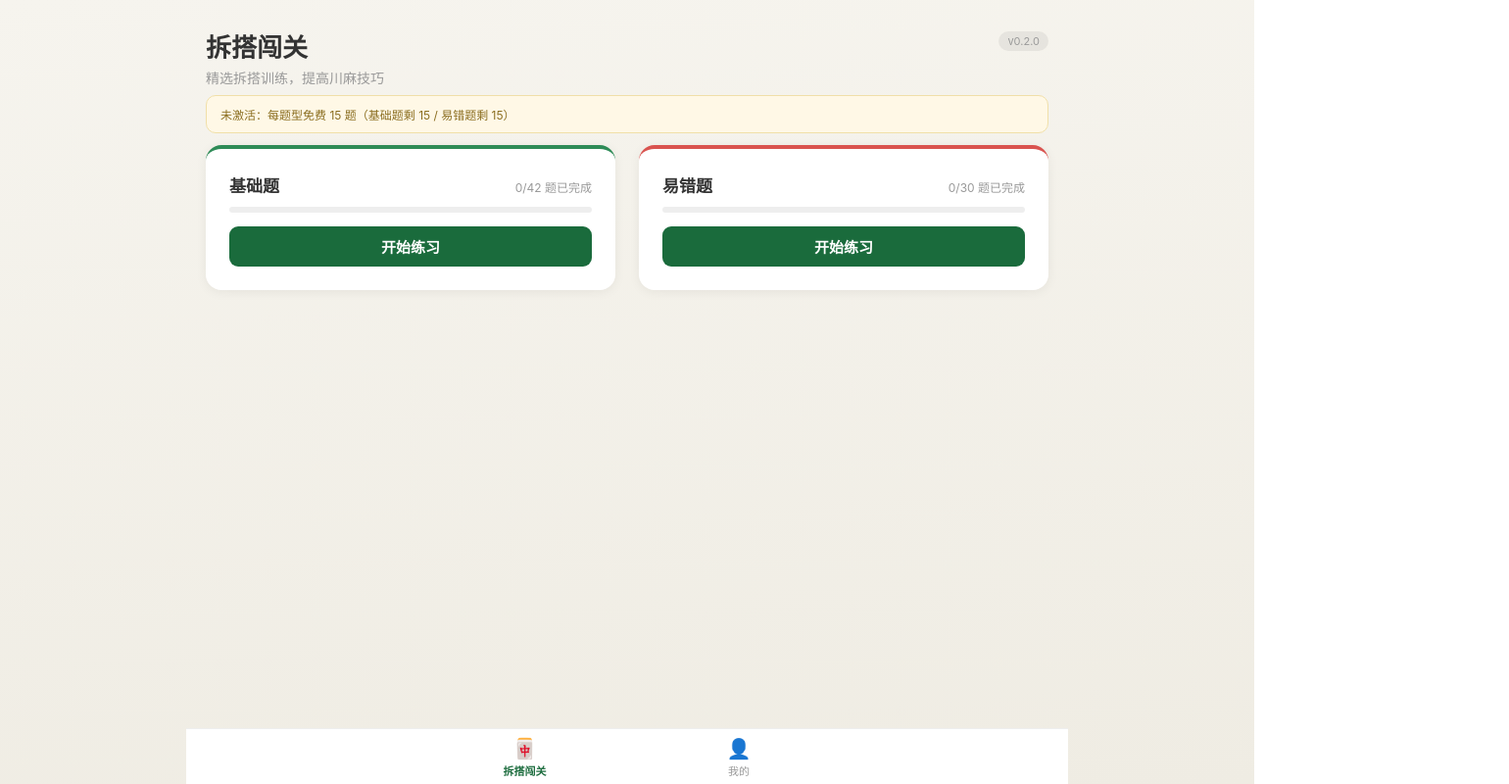
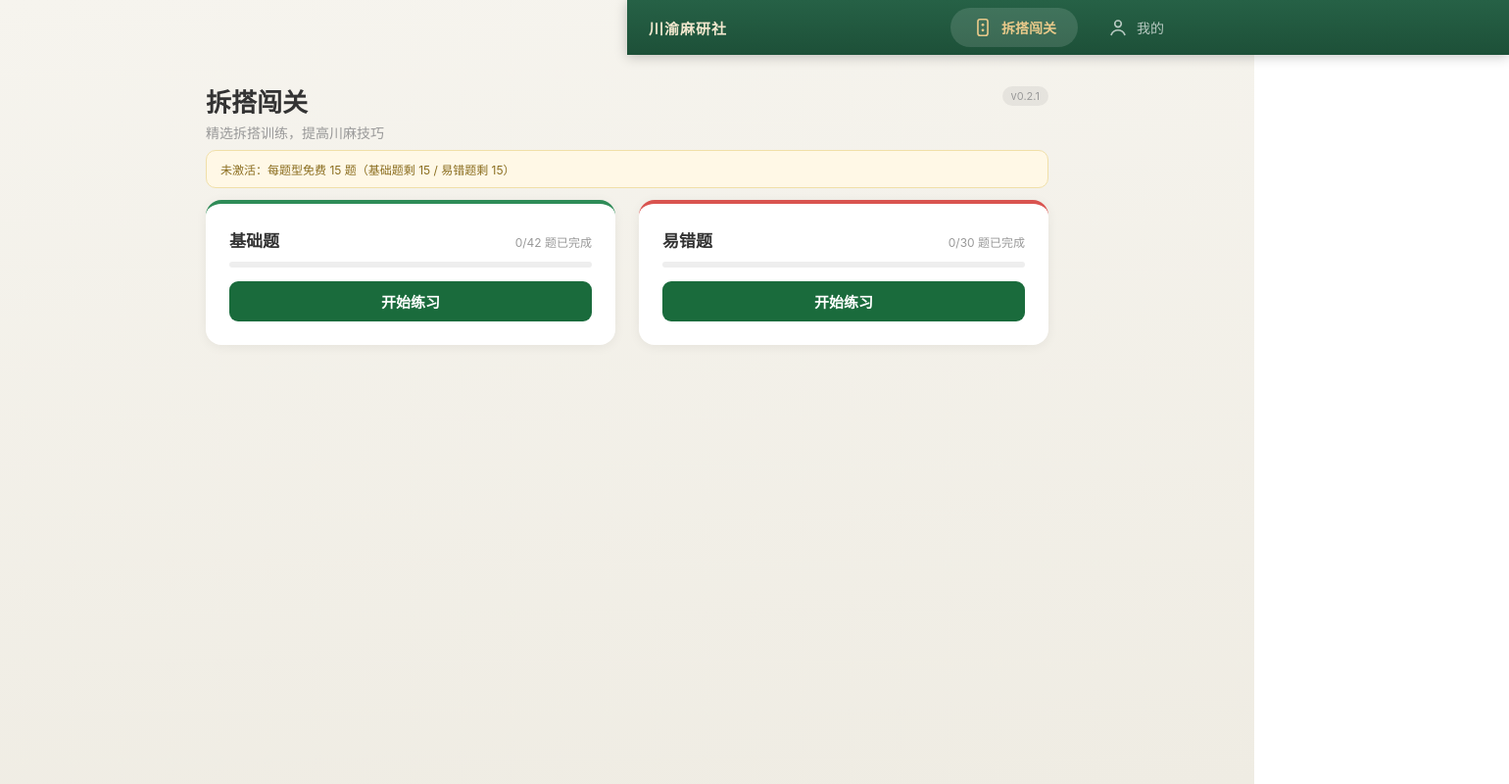
Before and after one commit to hinewly/cymys-pwa, a plain HTML site: page public/index.html in a window 1280 px wide. Shown: the whole page at 98% size, 1540 px wide, since content can reach past the window. Drawn offline with Linux system fonts and the light colour scheme.

Commit message:
style: 导航栏重做-iPad顶栏/SVG图标/墨绿配色 (v0.2.1)

```diff
--- a/public/index.html
+++ b/public/index.html
@@ -15,8 +15,22 @@
 <body>
   <main id="view"></main>
   <nav class="tabbar">
-    <div class="tab" data-to="#/home" data-action="nav"><span class="tab-icon">🀄</span><span>拆搭闯关</span></div>
-    <div class="tab" data-to="#/profile" data-action="nav"><span class="tab-icon">👤</span><span>我的</span></div>
+    <span class="brand">川渝麻研社</span>
+    <div class="tab" data-to="#/home" data-action="nav">
+      <svg viewBox="0 0 24 24" fill="none" stroke="currentColor" stroke-width="1.8" stroke-linecap="round" stroke-linejoin="round">
+        <rect x="6.5" y="3" width="11" height="18" rx="2.5"/>
+        <circle cx="12" cy="9" r="1.5" fill="currentColor" stroke="none"/>
+        <circle cx="12" cy="15" r="1.5" fill="currentColor" stroke="none"/>
+      </svg>
+      <span>拆搭闯关</span>
+    </div>
+    <div class="tab" data-to="#/profile" data-action="nav">
+      <svg viewBox="0 0 24 24" fill="none" stroke="currentColor" stroke-width="1.8" stroke-linecap="round" stroke-linejoin="round">
+        <circle cx="12" cy="8" r="3.6"/>
+        <path d="M4.5 20c1.6-3.4 4.4-5 7.5-5s5.9 1.6 7.5 5"/>
+      </svg>
+      <span>我的</span>
+    </div>
   </nav>
   <script src="js/data/questions.csv.js"></script>
   <script src="js/csvParser.js"></script>
--- a/public/js/app.js
+++ b/public/js/app.js
@@ -4,7 +4,7 @@
  * 业务规则与小程序版一致：每题型免费 15 题，答对记完成
  */
 
-const APP_VERSION = 'v0.2.0';
+const APP_VERSION = 'v0.2.1';
 const FREE_LIMIT = 15;
 const STORE_KEYS = {
   COMPLETED: 'cymys_completedQuestions',
--- a/public/style.css
+++ b/public/style.css
@@ -157,17 +157,20 @@ body {
 .stat span { font-size: 12px; color: var(--muted); }
 .version { text-align: center; color: var(--muted); font-size: 11px; margin-top: 24px; }
 
-/* 底部导航 */
+/* 导航栏：手机底部墨绿条，iPad/桌面切换为顶栏 */
 .tabbar {
   position: fixed; bottom: 0; left: 50%; transform: translateX(-50%);
   width: 100%; max-width: 480px; display: flex;
-  background: var(--card); border-top: 1px solid #eee;
+  background: linear-gradient(180deg, #266146 0%, #1d5038 100%);
+  box-shadow: 0 -2px 12px rgba(0,0,0,0.18);
   padding-bottom: env(safe-area-inset-bottom); z-index: 100;
 }
-.tab { flex: 1; display: flex; flex-direction: column; align-items: center; gap: 2px;
-  padding: 8px 0 6px; font-size: 11px; color: var(--muted); cursor: pointer; }
-.tab.active { color: var(--green); font-weight: 600; }
-.tab-icon { font-size: 20px; }
+.tab { flex: 1; display: flex; flex-direction: column; align-items: center; gap: 3px;
+  padding: 9px 0 7px; font-size: 11px; color: rgba(255,255,255,0.68); cursor: pointer;
+  transition: color .15s; }
+.tab svg { width: 22px; height: 22px; }
+.tab.active { color: #e8c98a; font-weight: 600; }
+.brand { display: none; }
 
 /* ============ 响应式适配 ============ */
 
@@ -178,39 +181,39 @@ body {
   .page { padding: 16px 20px; }
 }
 
-/* 平板（iPad 竖屏及以上）：利用横向空间 */
+/* 平板（iPad 竖屏及以上）：导航改顶栏 + 布局放宽 */
 @media (min-width: 768px) {
-  body { max-width: 760px; }
-  .tabbar { max-width: 760px; }
+  body { display: flex; flex-direction: column; max-width: 760px; }
+  #view { flex: 1; width: 100%; }
+  .tabbar {
+    position: relative; transform: none; width: 100%; max-width: none;
+    order: -1; display: flex; align-items: center; justify-content: center;
+    padding: 0 20px; box-shadow: 0 2px 12px rgba(0,0,0,0.22);
+  }
+  .brand {
+    display: block; position: absolute; left: 22px; top: 50%; transform: translateY(-50%);
+    color: #f0e6cd; font-size: 15px; font-weight: 600; letter-spacing: 1px;
+  }
+  .tab {
+    flex: 0 0 auto; flex-direction: row; gap: 8px; align-items: center;
+    padding: 9px 22px; margin: 8px 4px; border-radius: 22px; font-size: 14px;
+  }
+  .tab.active { background: rgba(255,255,255,0.13); }
 
-  /* 底部导航收敛：不再左右拉满 */
-  .tabbar { justify-content: center; gap: 10vw; }
-  .tab { flex: 0 0 auto; padding: 8px 28px 6px; }
-
-  /* 牌面放大填空间 */
-  .tile-img { width: 68px; height: 94px; }
-  .q-nav-btn { padding: 13px 30px; font-size: 15px; }
+  .page { padding: 16px 20px; }
   .page-header h1 { font-size: 26px; }
   .page-header .subtitle { font-size: 14px; }
-
-  /* 首页两张题型卡并排 */
   .cards { display: grid; grid-template-columns: 1fr 1fr; gap: 18px; }
-
-  /* 答题区居中放宽 */
   .tiles { padding: 18px 24px; }
   .tile-img { width: 58px; height: 80px; }
-  .options { grid-template-columns: repeat(4, 1fr); gap: 14px; }
-
   .q-desc { font-size: 15px; }
-
-  /* 统计与个人卡更舒展 */
+  .q-nav-btn { padding: 13px 30px; font-size: 15px; }
   .stat b { font-size: 24px; }
 }
 
 /* iPad 横屏 / 桌面：再加宽，题型卡内部留白加大 */
 @media (min-width: 1024px) {
   body { max-width: 900px; }
-  .tabbar { max-width: 900px; }
   .cards { grid-template-columns: 1fr 1fr; gap: 24px; }
   .question-card { padding: 24px; }
   .tile-img { width: 66px; height: 91px; }
--- a/public/sw.js
+++ b/public/sw.js
@@ -2,7 +2,7 @@
  * Service Worker — cache-first 策略（与 vocab-pwa 同模式）
  * 改 public/ 下任何文件后必须递增 CACHE_VERSION
  */
-const CACHE_VERSION = 'v0.2.0';
+const CACHE_VERSION = 'v0.2.1';
 const CACHE_NAME = `cymys-${CACHE_VERSION}`;
 
 const PRECACHE_URLS = [
```
Also changed, not shown: CHANGELOG.md.
